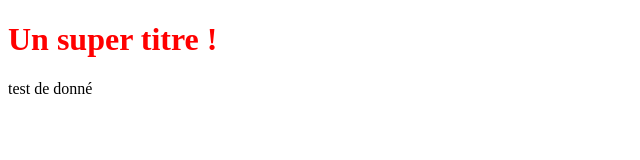
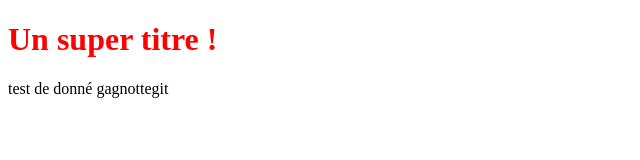
Before and after one commit to florianBelz/OpenClassRoomsProject, a plain HTML site: page Index.html in a window 1280 px wide. Shown: the whole page, without its empty margins (0-640 px from the left). Drawn offline with Linux system fonts and the light colour scheme.

Commit message:
adde gagnotte

```diff
--- a/Index.html
+++ b/Index.html
@@ -6,6 +6,6 @@
 </head>
 <body>
    <h1>Un super titre !</h1>
-   <p> test de donné  </p>
+   <p> test de donné gagnottegit   </p>
 </body>
 </html>
```
